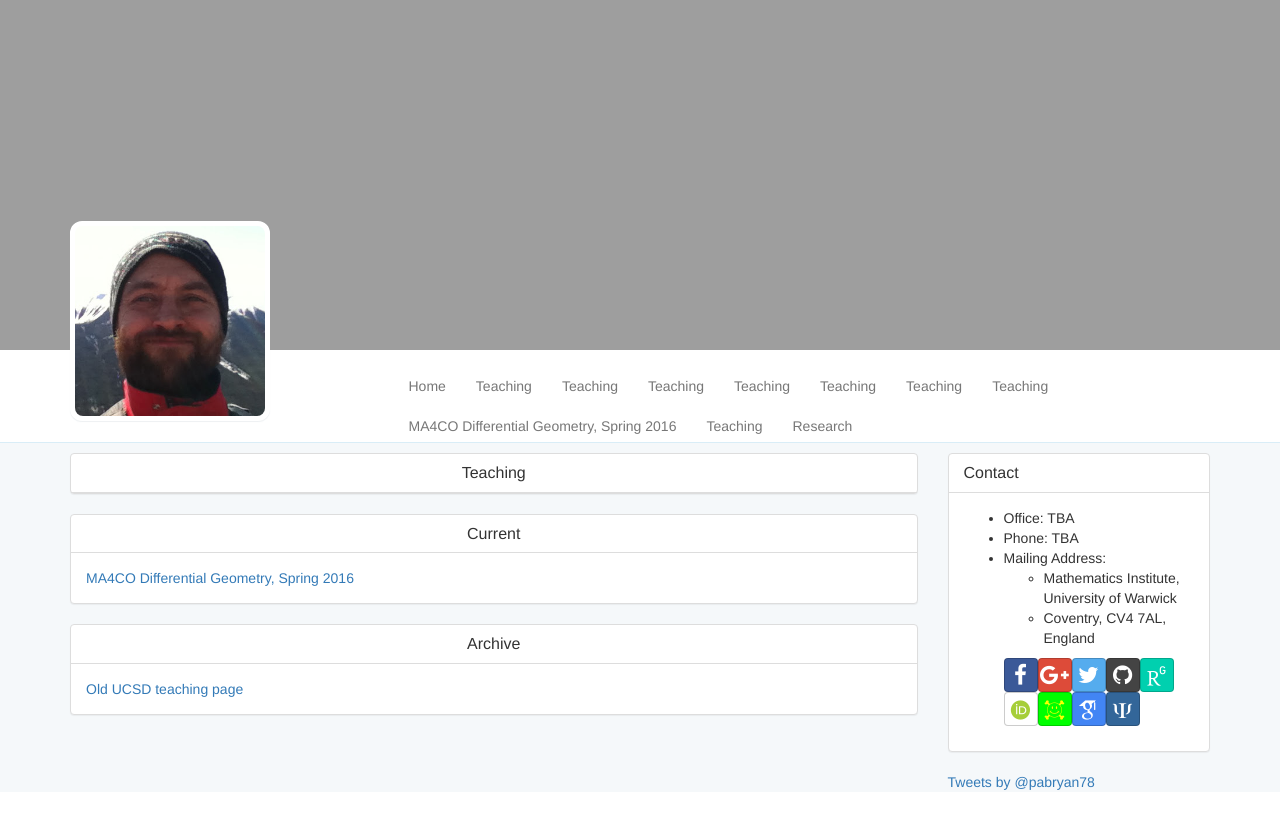
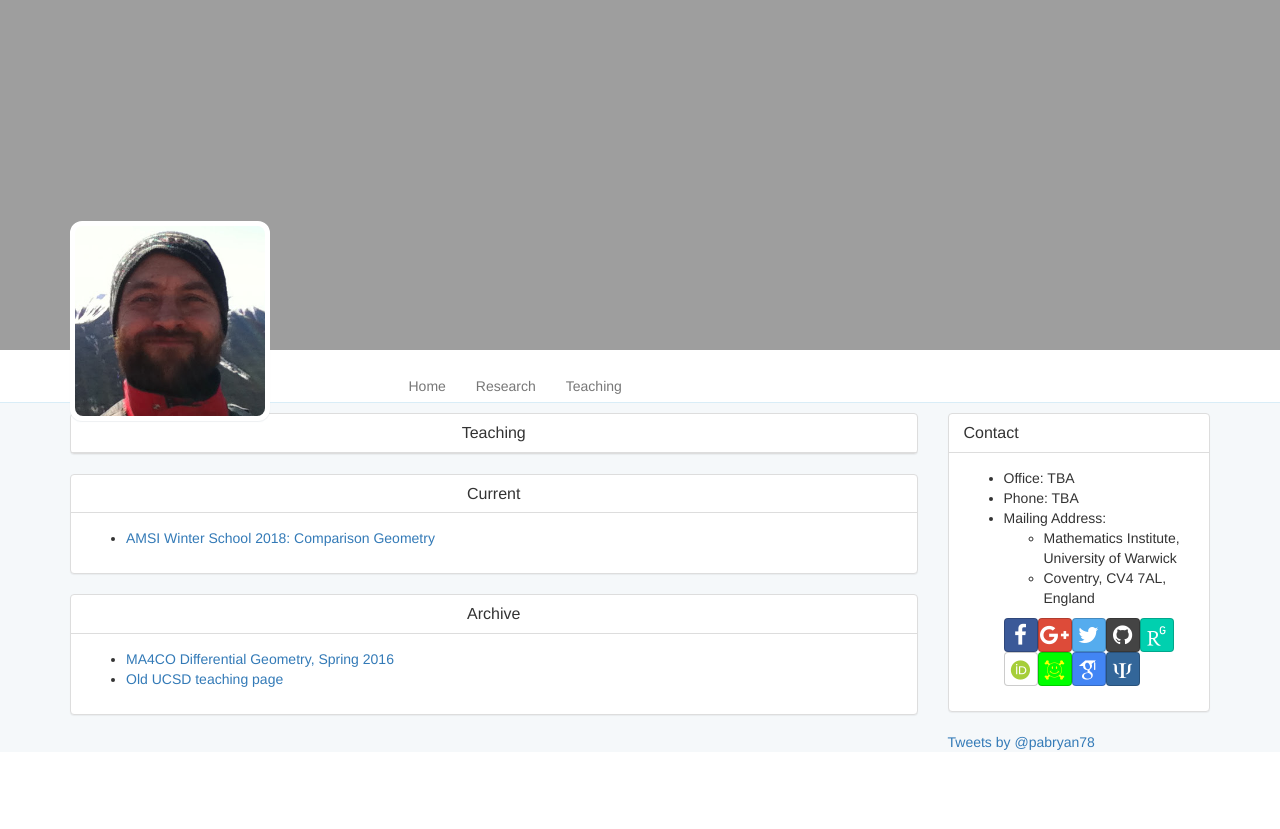
Before and after one commit to pabryan/pabryan.github.io, a Jekyll site: the page built from teaching/index.html, in a window 1280 px wide. Shown: the top 829 px of the page. Built offline with Jekyll 4.4.1, drawn with Linux system fonts in a browser that asks for light colours; some web fonts are replaced; comment, search, counter and statistics services are not loaded.

Commit message:
Fixed up nav and updated teaching links.

```diff
--- a/_includes/nav.html
+++ b/_includes/nav.html
@@ -19,11 +19,9 @@
           <a href="{{ site.baseurl }}/">Home</a>
         </li>
 
-        {% for page in site.pages %}{% if page.title %}
-        <li>
-          <a href="{{ page.url | prepend: site.baseurl }}">{{ page.title }}</a>
-        </li>
-        {% endif %}{% endfor %}
+	{% for item in site.data.toc.toc %}
+	<li><a href="{{ item.url }}" alt="{{ item.title }}" title="{{ item.title }}">{{ item.title }}</a></li>
+	{% endfor %}
       </ul>
     </div>
     <!-- /.navbar-collapse -->
--- a/teaching/amsi_ws_2018/index.html
+++ b/teaching/amsi_ws_2018/index.html
@@ -6,7 +6,7 @@ description: "Paul Bryan: Mathematician - AMSI Winter School 2018"
 
 <div class="panel panel-default content-panel">
   <div class="panel-heading">
-    <h1 class="panel-title">Current</h1>
+    <h1 class="panel-title">AMSI Winter School 2018: Comparison Geometry</h1>
   </div>
   <div class="panel-body">
     <ul>
--- a/teaching/index.html
+++ b/teaching/index.html
@@ -9,7 +9,9 @@ description: "Paul Bryan: Mathematician - Teaching"
     <h1 class="panel-title">Current</h1>
   </div>
   <div class="panel-body">
-    <a href="{{ site.baseurl }}/teaching/ma4c0/">MA4CO Differential Geometry, Spring 2016</a>
+    <ul>
+      <li><a href="{{ site.baseurl }}/teaching/amsi_ws_2018/">AMSI Winter School 2018: Comparison Geometry</a></li>
+    </ul>
   </div>
 </div>
 
@@ -19,6 +21,8 @@ description: "Paul Bryan: Mathematician - Teaching"
     <h1 class="panel-title">Archive</h1>
   </div>
   <div class="panel-body">
-    <a href="http://www.math.ucsd.edu/~pbryan/">Old UCSD teaching page</a>
+    <ul>
+      <li><a href="{{ site.baseurl }}/teaching/ma4c0/">MA4CO Differential Geometry, Spring 2016</a></li>
+      <li><a href="http://www.math.ucsd.edu/~pbryan/">Old UCSD teaching page</a></li>
   </div>
 </div>
```
Also changed, not shown: _data/toc.yaml (added, +7 -0 lines).
